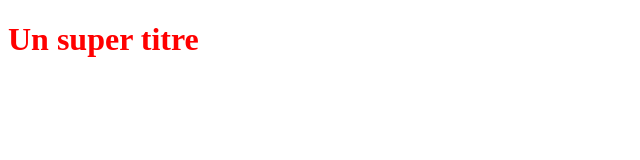
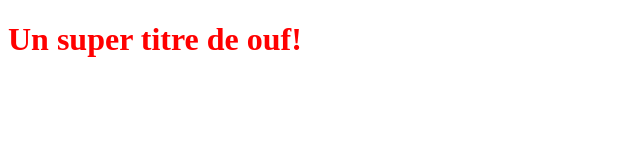
Before and after one commit to Simyjeanpaul/openclassroomproject, a plain HTML site: page index.html in a window 1280 px wide. Shown: the whole page, without its empty margins (0-640 px from the left). Drawn offline with Linux system fonts and the light colour scheme.

Commit message:
Modification du titre H1

```diff
--- a/index.html
+++ b/index.html
@@ -5,6 +5,6 @@
    <link rel="stylesheet" type="text/css" href="style.css">
 </head>
 <body>
-   <h1>Un super titre</h1>
+   <h1>Un super titre de ouf!</h1>
 </body>
 </html>
```
